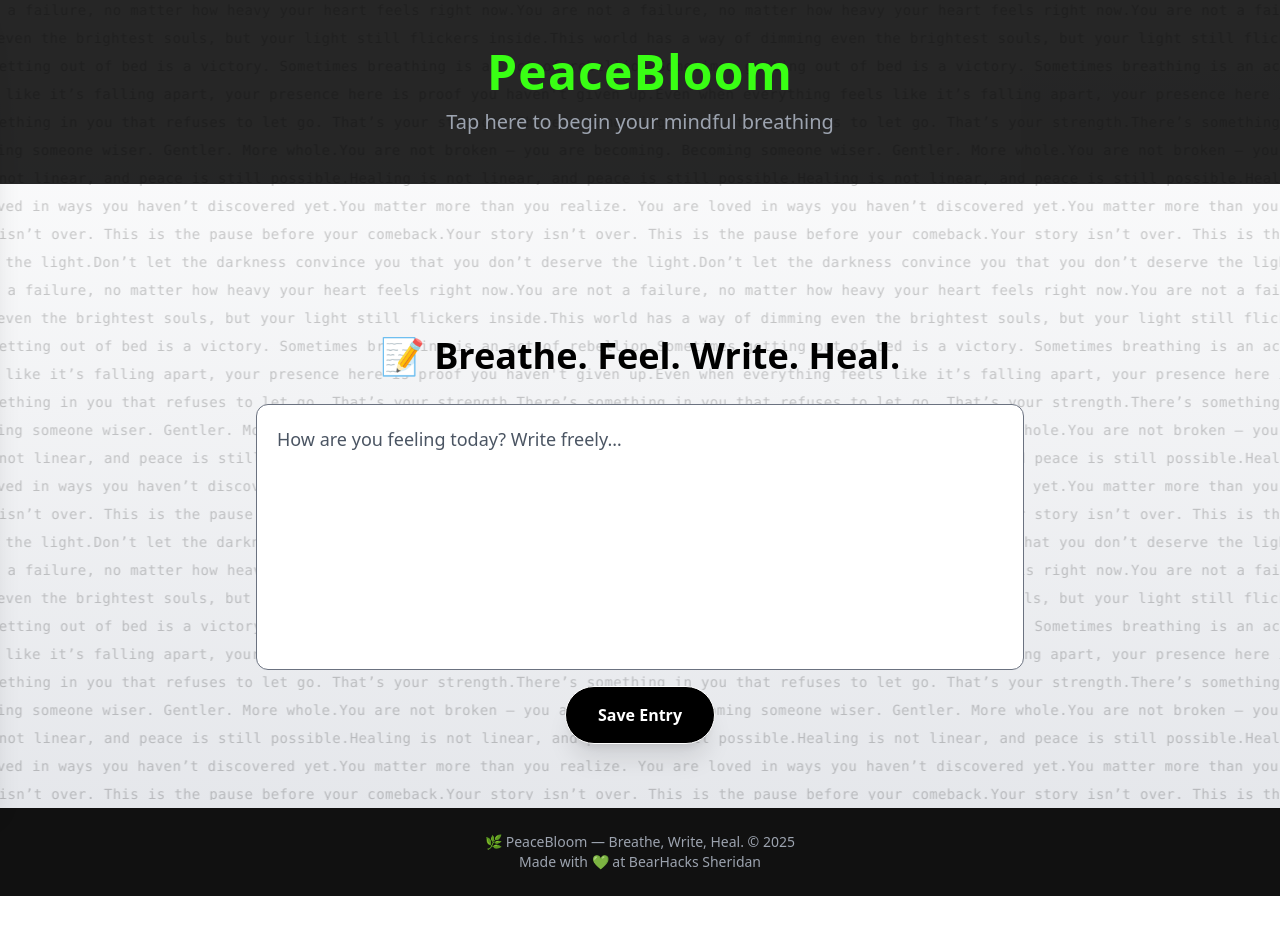
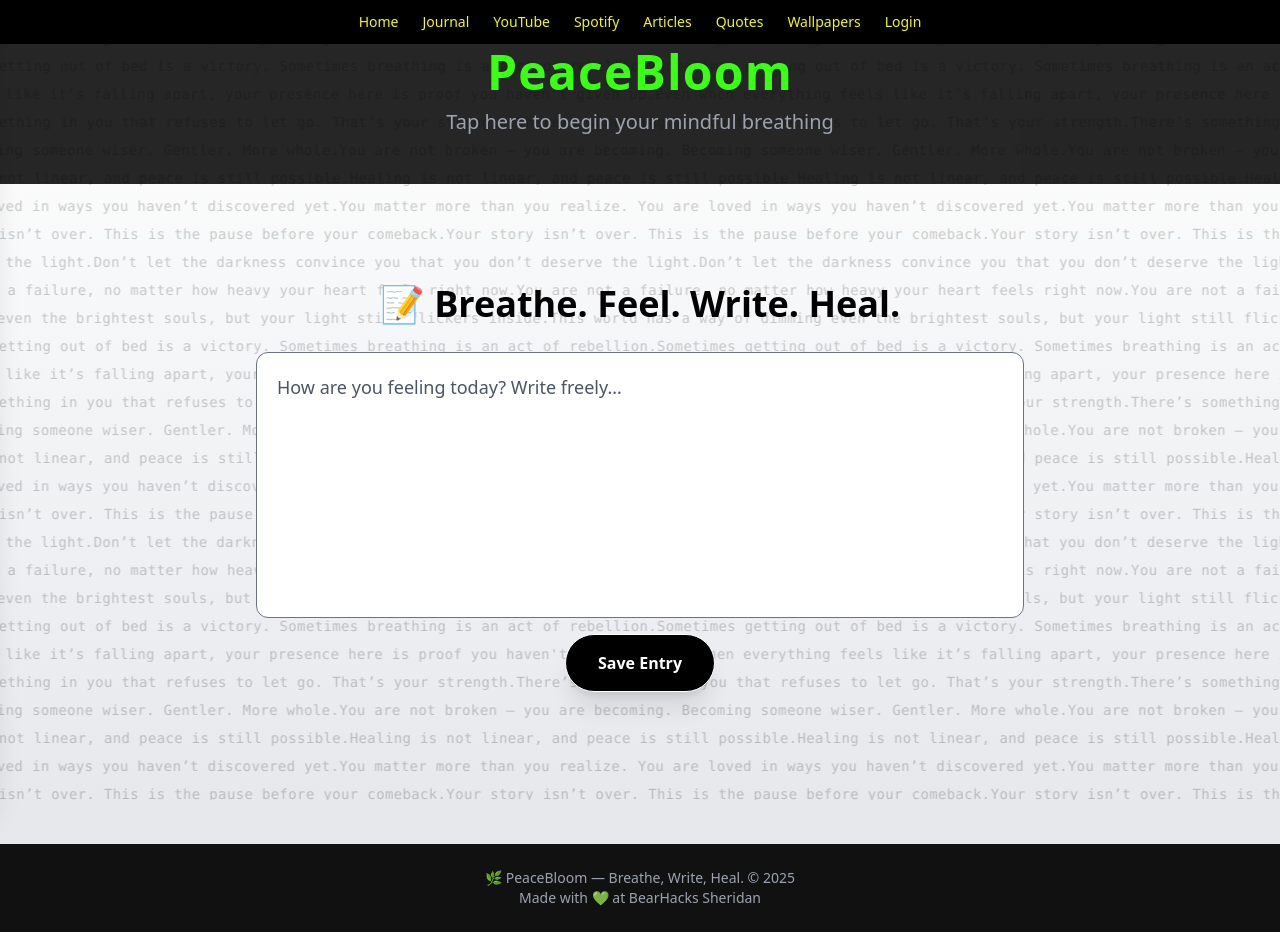
Before and after one commit to Khushpreet-Kaur01/PeaceBloom, a React (Create React App) app in the folder frontend/: page /journal in a window 1280 px wide. Before the commit the page ends 896 px from the top, so only its background shows below. Built offline with nearby package versions, Linux system fonts and the light colour scheme.

Commit message:
Add Navbar component and adjust BreathingBar layout for improved navigation

```diff
--- a/frontend/src/App.jsx
+++ b/frontend/src/App.jsx
@@ -5,6 +5,7 @@ import { BrowserRouter as Router, Routes, Route } from 'react-router-dom';
 import Footer from './components/Footer';
 import BreathingBar from './components/BreathingBar';
 import NewspaperBackground from './components/NewspaperBackground';
+import Navbar from './components/Navbar'; // 👉 ADD THIS
 
 // Pages
 import Home from './pages/Home';
@@ -21,11 +22,11 @@ function App() {
   return (
     <Router>
       <div className="min-h-screen bg-[#1a1a1a] text-white font-sans relative overflow-hidden">
-        {/* 🔥 Healing newspaper background */}
         <NewspaperBackground />
+        <BreathingBar />
 
-        {/* 💨 Top component */}
-        <BreathingBar />
+        {/* 🧭 Add the Navbar */}
+        <Navbar />
 
         <div className="pt-0 relative z-10">
           <Routes>
--- a/frontend/src/components/BreathingBar.jsx
+++ b/frontend/src/components/BreathingBar.jsx
@@ -45,12 +45,7 @@ const BreathingBar = () => {
           className="bg-gray-800 text-white py-8 transition-opacity duration-500 animate-fade-in text-center cursor-pointer"
           onClick={() => setIsVisible(false)}
         >
-          <div className="w-[20%] mx-auto">
-            <div
-              className="h-2 bg-green-400 rounded-full mb-4 transition-all duration-300"
-              style={{ width: `${progress}%` }}
-            ></div>
-          </div>
+          <br></br>
 
           <h2 className="text-3xl font-bold mb-2">
             {isInhale ? "Inhale..." : "Exhale..."}
@@ -59,6 +54,14 @@ const BreathingBar = () => {
           <p className="text-gray-400 text-md">
             Just breathe. Let it guide you back to calm.
           </p>
+
+          <div className="w-[20%] mx-auto">
+            <div
+              className="h-2 bg-green-400 rounded-full mb-4 transition-all duration-300"
+              style={{ width: `${progress}%` }}
+            ></div>
+          </div>
+
         </div>
       )}
     </div>
--- /dev/null
+++ b/frontend/src/components/Navbar.js
@@ -0,0 +1,17 @@
+import React from 'react';
+import { Link } from 'react-router-dom';
+
+const Navbar = () => (
+  <nav className="bg-black text-neon-yellow text-sm py-3 px-6 flex justify-center gap-6 sticky top-0 z-50">
+    <Link to="/" className="hover:underline">Home</Link>
+    <Link to="/journal" className="hover:underline">Journal</Link>
+    <Link to="/youtube" className="hover:underline">YouTube</Link>
+    <Link to="/spotify" className="hover:underline">Spotify</Link>
+    <Link to="/articles" className="hover:underline">Articles</Link>
+    <Link to="/quotes" className="hover:underline">Quotes</Link>
+    <Link to="/wallpapers" className="hover:underline">Wallpapers</Link>
+    <Link to="/login" className="hover:underline">Login</Link>
+  </nav>
+);
+
+export default Navbar;
--- a/frontend/src/pages/Journal.jsx
+++ b/frontend/src/pages/Journal.jsx
@@ -68,7 +68,7 @@ const Journal = () => {
         />
       </div>
 
-      <main className="relative z-10 flex-grow pt-24 pb-12 px-6">
+      <main className="relative z-10 flex-grow pt-18 pb-12 px-6">
         <h1 className="text-4xl font-bold text-center text-black mb-7 mt-60">
           📝 Breathe. Feel. Write. Heal.
         </h1>
```
